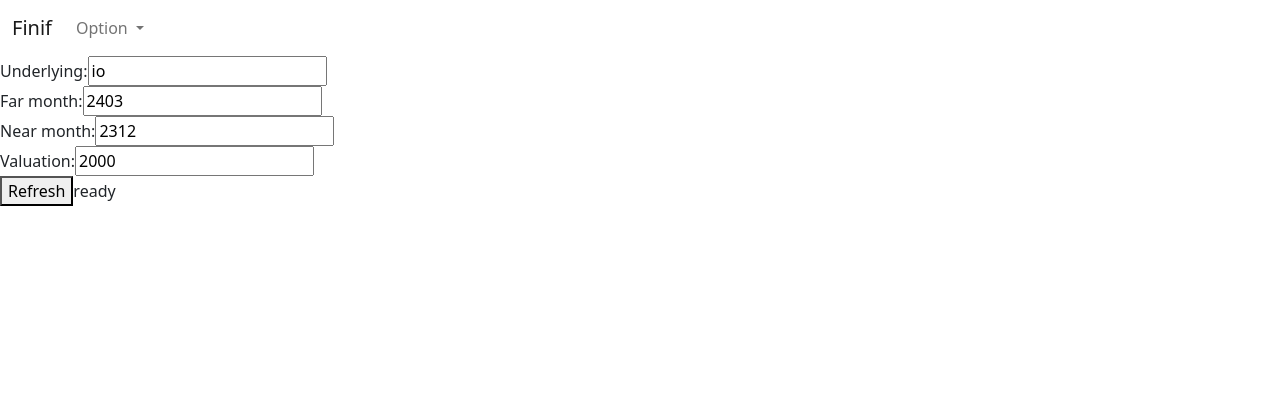
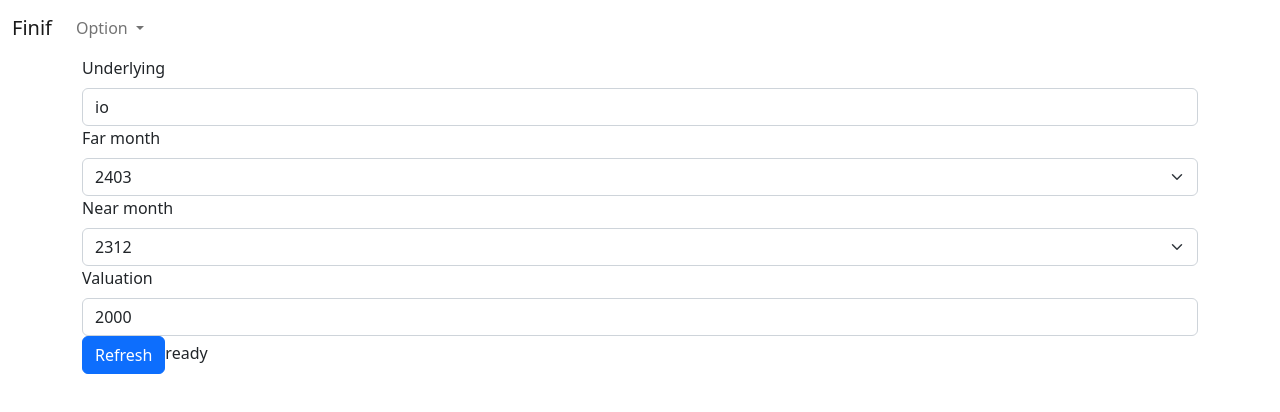
Before and after one commit to iamczq/finif, an Angular app in the folder client/: page /#/option-yields in a window 1280 px wide. Shown: the top 412 px of the page. Built offline with nearby package versions, Linux system fonts and the light colour scheme.

Commit message:
Change look & feel

```diff
--- a/client/src/app/options/option-yields/option-yields.component.html
+++ b/client/src/app/options/option-yields/option-yields.component.html
@@ -1,30 +1,39 @@
+<div class="container">
   <div>
-  <label for="underlying">Underlying: </label>
-  <input id="underlying" [(ngModel)]="underlying" placeholder="underlying" />
+    <label for="underlying" class="form-label">Underlying</label>
+    <input id="underlying" [(ngModel)]="underlying" class="form-control" />
   </div>
   <div>
-  <label for="farMonth">Far month: </label>
-  <input id="farMonth" [(ngModel)]="farMonth" placeholder="farMonth" />
+    <label for="farMonth" class="form-label">Far month</label>
+    <select id="farMonth" [(ngModel)]="farMonth" class="form-select">
+      <option [value]="contract" *ngFor="let contract of this.contracts">
+        {{ contract }}
+      </option>
+    </select>
   </div>
   <div>
-  <label for="nearMonth">Near month: </label>
-  <input id="nearMonth" [(ngModel)]="nearMonth" placeholder="nearMonth" />
+    <label for="nearMonth" class="form-label">Near month</label>
+    <select id="nearMonth" [(ngModel)]="nearMonth" class="form-select">
+      <option [value]="contract" *ngFor="let contract of this.contracts">
+        {{ contract }}
+      </option>
+    </select>
   </div>
   <div>
-  <label for="valuation">Valuation: </label>
-  <input id="valuation" [(ngModel)]="valuation" placeholder="valuation" />
+    <label for="valuation" class="form-label">Valuation</label>
+    <input id="valuation" [(ngModel)]="valuation" class="form-control" />
   </div>
-<button type="button" (click)="refresh()" [disabled]="isRefreshing">Refresh</button>
-<label>{{ isRefreshing ? "Loading" : "ready" }}</label>
-<ul>
-  <li *ngFor="let yield of this.yields">
-    <label>{{ yield.description }}</label>
-    <br />
-    <label>{{ yield.minDescription }}</label>
-    <br />
-    <label>{{ yield.midDescription }}</label
-    ><br />
-    <label>{{ yield.maxDescription }}</label
-    ><br />
-  </li>
-</ul>
+  <button type="button" class="btn btn-primary" (click)="refresh()" [disabled]="isRefreshing">
+    Refresh
+  </button>
+  <label class="form-label">{{ isRefreshing ? "Loading" : "ready" }}</label>
+
+  <div class="card border-secondary mb-3" style="max-width: 18rem;" *ngFor="let yield of this.yields">
+    <div class="card-header">{{ yield.description }}</div>
+    <div class="card-body">
+      <p class="card-text text-primary">{{ yield.minDescription }}</p>
+      <p class="card-text text-success">{{ yield.midDescription }}</p>
+      <p class="card-text text-danger">{{ yield.maxDescription }}</p>
+    </div>
+  </div>
+</div>
--- a/client/src/app/options/option-yields/option-yields.component.ts
+++ b/client/src/app/options/option-yields/option-yields.component.ts
@@ -30,4 +30,22 @@ export class OptionYieldsComponent implements OnInit {
         this.isRefreshing = false;
       });
   }
+
+  /**
+   * Returns a list of contracts in next 12 months. The format of each item in the list is yymm.
+   * For example, if this month is 2023-07, return [2307, 2308, 2309, ..., 2406]
+   */
+  get contracts(): string[] {
+    const currentMonth = new Date().getMonth();
+    const currentYear = new Date().getFullYear();
+    const result: string[] = [];
+    for (let i = 0; i < 12; i++) {
+      const month = currentMonth + i;
+      const year = month > 12 ? currentYear + 1 : currentYear;
+      const monthString =
+        month > 12 ? (month % 12).toString() : month.toString();
+      result.push(`${year - 2000}${monthString.padStart(2, '0')}`);
+    }
+    return result;
+  }
 }
```
Lines whose indentation alone changed are shown as unchanged.
